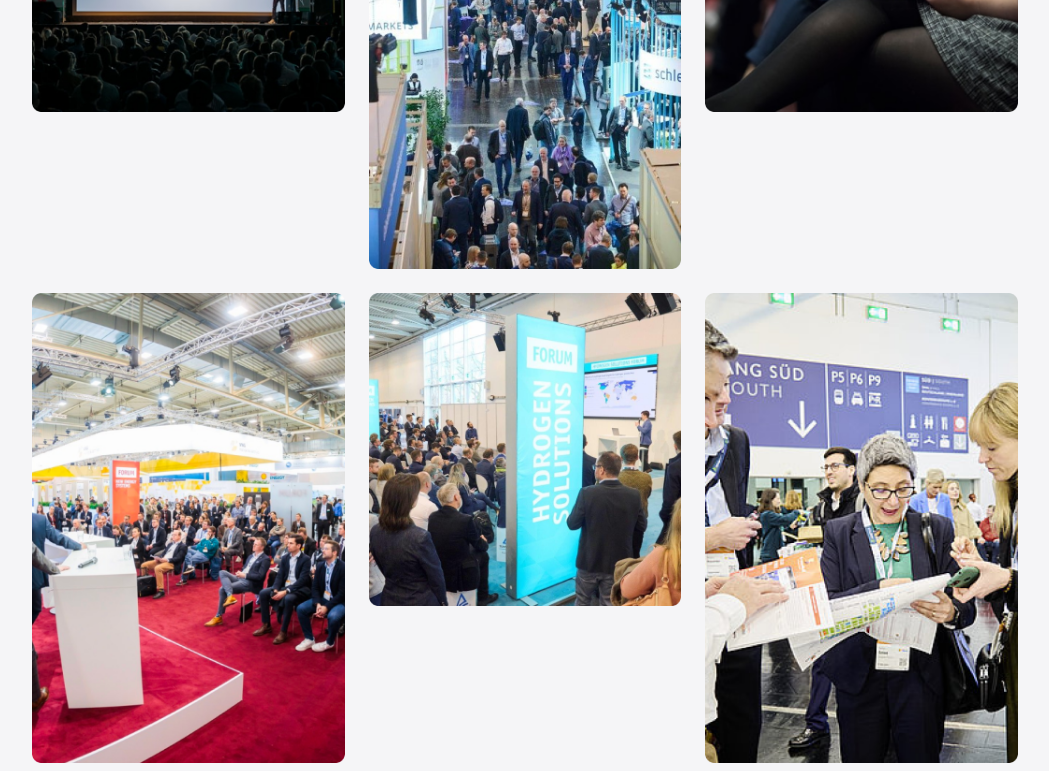
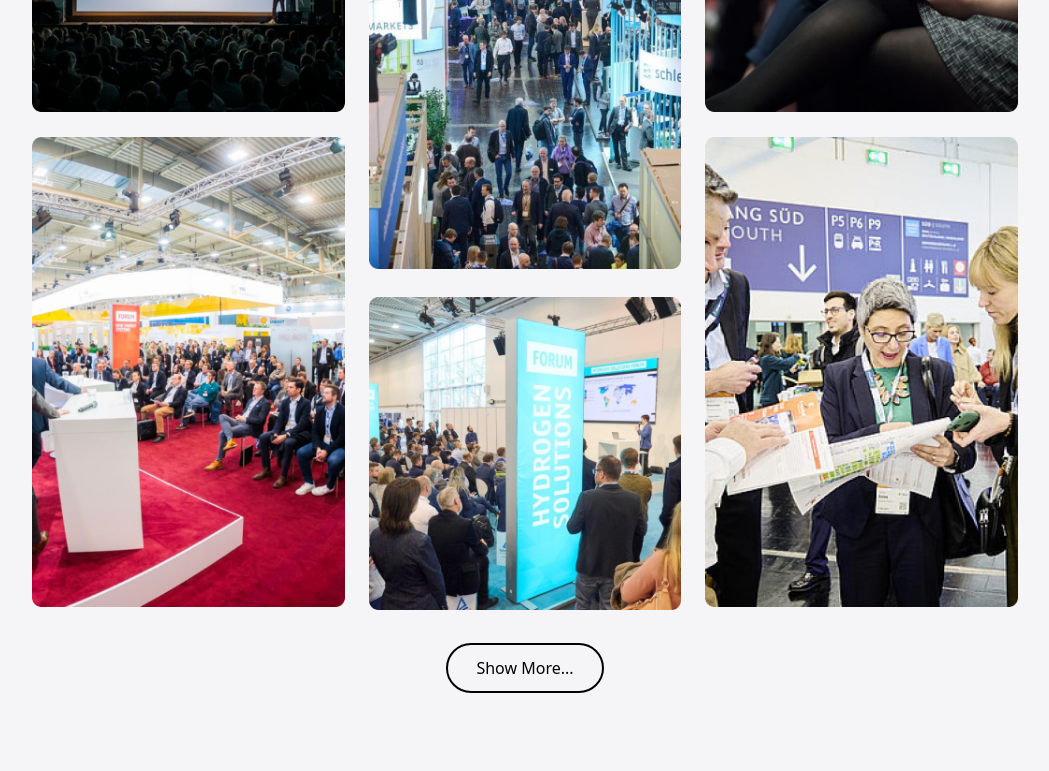
Before and after one commit to ArditMucolli/landing-page, a Next.js app: page / in a window 1280 px wide. Shown: the part 4060-4831 px from the top of the page, without its empty margins (115-1164 px from the left). Built offline with nearby package versions, Linux system fonts and the light colour scheme.

Commit message:
fix: fxing the design of the gallery photos

```diff
--- a/app/components/gallery/Gallery.js
+++ b/app/components/gallery/Gallery.js
@@ -8,6 +8,7 @@ export default function Gallery() {
       </div>
 
       <div className="grid grid-cols-1 sm:grid-cols-2 md:grid-cols-3 gap-6 mt-10">
+        <div className="w-full h-[250px]">
           <Image
             src="/assets/gallery/Frame1.png"
             alt="Image 1"
@@ -15,6 +16,8 @@ export default function Gallery() {
             height={250}
             className="object-cover rounded-lg"
           />
+        </div>
+        <div className="w-full h-[250px]">
           <Image
             src="/assets/gallery/Frame2.png"
             alt="Image 2"
@@ -22,6 +25,8 @@ export default function Gallery() {
             height={250}
             className="object-cover rounded-lg"
           />
+        </div>
+        <div className="w-full h-[250px]">
           <Image
             src="/assets/gallery/Frame3.png"
             alt="Image 3"
@@ -29,6 +34,9 @@ export default function Gallery() {
             height={250}
             className="object-cover rounded-lg"
           />
+        </div>
+
+        <div className="w-full h-[250px] mt-16">
           <Image
             src="/assets/gallery/Frame4.png"
             alt="Image 4"
@@ -36,6 +44,8 @@ export default function Gallery() {
             height={250}
             className="object-cover rounded-lg"
           />
+        </div>
+        <div className="w-full h-[250px]  mt-56">
           <Image
             src="/assets/gallery/Frame5.png"
             alt="Image 5"
@@ -43,6 +53,8 @@ export default function Gallery() {
             height={250}
             className="object-cover rounded-lg"
           />
+        </div>
+        <div className="w-full h-[250px]  mt-16 ">
           <Image
             src="/assets/gallery/Frame6.png"
             alt="Image 6"
@@ -51,8 +63,8 @@ export default function Gallery() {
             className="object-cover rounded-lg"
           />
         </div>
-
-      <div className="flex justify-center mt-10">
+      </div>
+      <div className="flex justify-center mt-24">
         <button className="w-[158px] h-[50px] text-[rgba(29, 29, 31, 1)] bg-transparent border-2 border-black rounded-full">
           Show More...
         </button>
```
Lines whose indentation alone changed are shown as unchanged.
